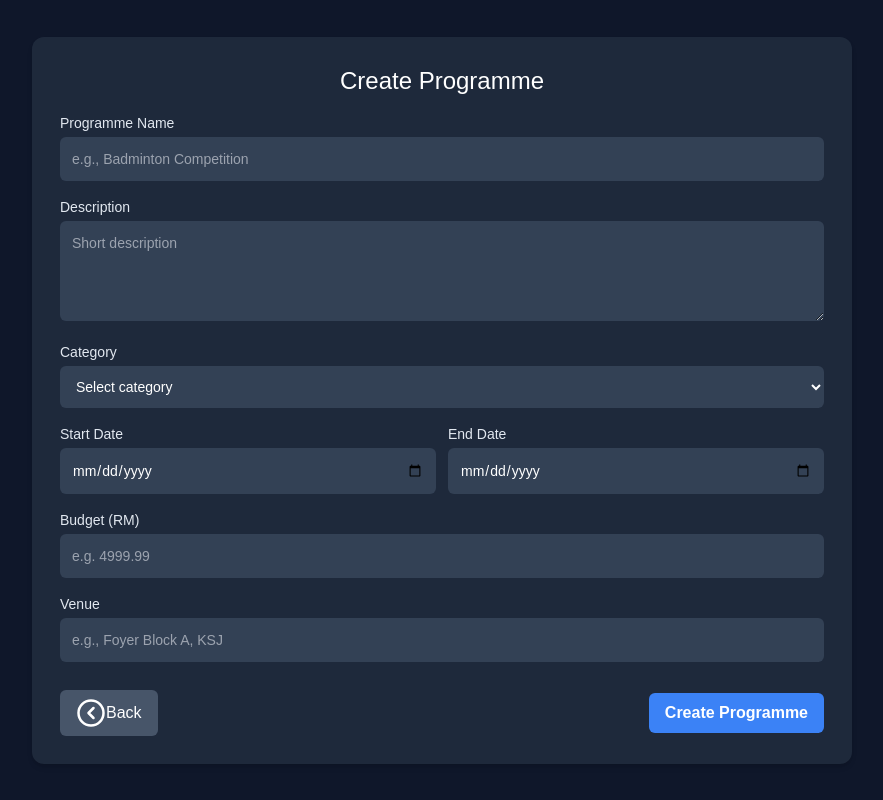
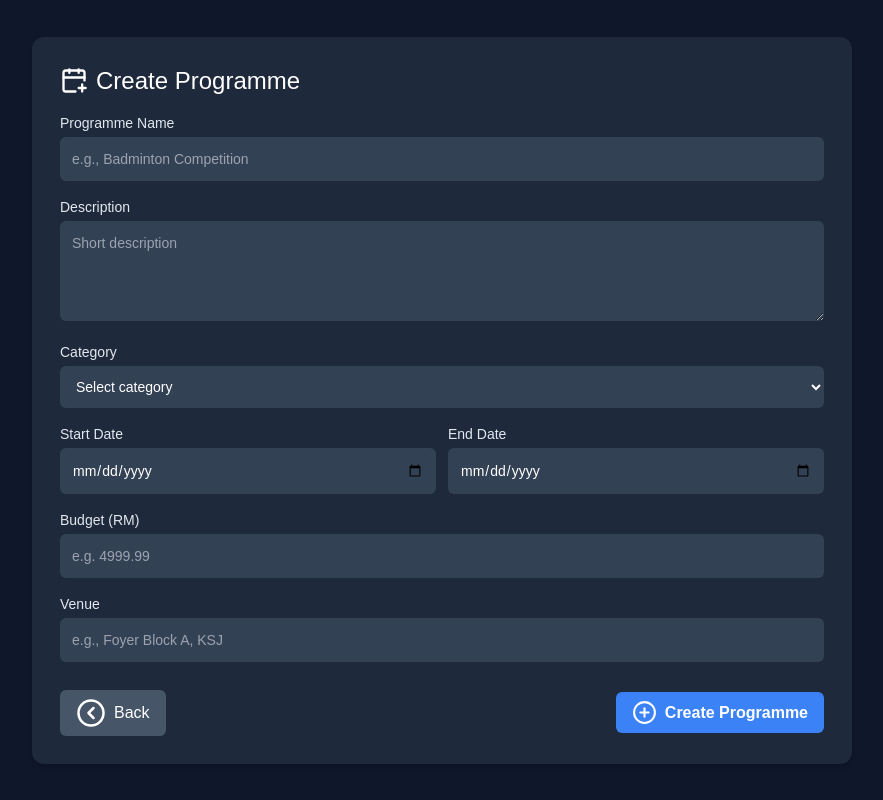
Before and after one commit to tnkhanok01-hub/programme-system, a Next.js app: page /create-programme-form in a window 1280 px wide. Shown: the whole page, without its empty margins (198-1081 px from the left). Built offline with nearby package versions, Linux system fonts and the light colour scheme; no server answers.

Commit message:
Update icon for programme list header and buttons in create-programme/page.tsx

```diff
--- a/app/create-programme-form/page.tsx
+++ b/app/create-programme-form/page.tsx
@@ -2,7 +2,7 @@
 import React, { useState } from "react"
 import { supabase } from '../../lib/supabaseClient'
 import { useRouter } from "next/navigation"
-import { CircleChevronLeft } from "lucide-react"
+import { CircleChevronLeft, CalendarPlus, CirclePlus } from "lucide-react"
 
 export default function CreateProgrammePage() {
   const router = useRouter()
@@ -72,7 +72,8 @@ export default function CreateProgrammePage() {
     <main className="min-h-screen flex items-center justify-center p-8 bg-slate-900">
       <div className="w-full max-w-[820px] bg-slate-800 rounded-xl shadow-md p-7">
 
-        <h1 className="text-white text-2xl mb-4 text-center">
+        <h1 className="flex items-center gap-2 text-white text-2xl mb-4 text-center">
+          <CalendarPlus size={28} />
           Create Programme
         </h1>
 
@@ -211,7 +212,7 @@ export default function CreateProgrammePage() {
             <button
               type="button"
               onClick={() => router.push("/create-programme")}
-              className=" flex items-center bg-slate-600 hover:bg-slate-500 text-white px-4 py-2 rounded-md cursor-pointer"
+              className=" flex items-center gap-2 bg-slate-600 hover:bg-slate-500 text-white px-4 py-2 rounded-md cursor-pointer"
             >
               <CircleChevronLeft size={30}/>
               Back
@@ -219,8 +220,9 @@ export default function CreateProgrammePage() {
 
             <button
               type="submit"
-              className="bg-blue-500 hover:bg-blue-600 text-white font-bold px-4 py-2 rounded-md transition cursor-pointer"
+              className=" flex items-center gap-2 bg-blue-500 hover:bg-blue-600 text-white font-bold px-4 py-2 rounded-md transition cursor-pointer"
             >
+              <CirclePlus size={25} />
               Create Programme
             </button>
           </div>
--- a/app/create-programme/page.tsx
+++ b/app/create-programme/page.tsx
@@ -2,7 +2,7 @@
 import React, { useState, useEffect } from "react"
 import { useRouter } from "next/navigation"
 import { supabase } from "../../lib/supabaseClient"
-import { Pencil, Trash } from "lucide-react"
+import { Pencil, Trash, CirclePlus, Table, Save, CircleX} from "lucide-react"
 
 export default function ProgrammePage() {
   const [programmes, setProgrammes] = useState<any[]>([])
@@ -158,12 +158,16 @@ export default function ProgrammePage() {
 
         {/* HEADER */}
         <div className="flex justify-between items-center mb-4">
-          <h2 className="text-white text-xl">Programme List</h2>
+          <h2 className="flex items-center gap-2 text-white text-xl">
+            <Table size={22} />
+            Programme List
+          </h2>
 
           <button
             onClick={() => router.push("/create-programme-form")}
-            className="bg-blue-500 hover:bg-blue-600 text-white font-bold px-4 py-2 rounded-md transition cursor-pointer"
+            className="flex items-center gap-2 bg-blue-500 hover:bg-blue-600 text-white font-bold px-4 py-2 rounded-md transition cursor-pointer"
           >
+            <CirclePlus size={25} />
             Create Programme
           </button>
         </div>
@@ -242,7 +246,9 @@ export default function ProgrammePage() {
           <div className="fixed inset-0 bg-black/50 flex items-center justify-center z-50">
             <div className="bg-slate-800 p-6 rounded-xl w-full max-w-[500px]">
 
-              <h2 className="text-white text-xl mb-4">Edit Programme</h2>
+              <h2 className="flex items-center gap-2 text-white text-xl mb-4">
+                <Pencil size={22} />
+                Edit Programme</h2>
 
               {/* NAME */}
               <input
@@ -309,15 +315,17 @@ export default function ProgrammePage() {
               <div className="flex justify-end gap-2">
                 <button
                   onClick={() => setShowEditModal(false)}
-                  className="bg-gray-500 hover:bg-gray-600 px-4 py-2 rounded text-white cursor-pointer"
+                  className="flex items-center gap-2 bg-gray-500 hover:bg-gray-600 px-4 py-2 rounded text-white cursor-pointer"
                 >
+                  <CircleX size={20} />
                   Cancel
                 </button>
 
                 <button
                   onClick={handleUpdate}
-                  className="bg-green-500 hover:bg-green-600 px-4 py-2 rounded text-white cursor-pointer"
+                  className="flex items-center gap-2 bg-green-500 hover:bg-green-600 px-4 py-2 rounded text-white cursor-pointer"
                 >
+                  <Save size={20} />
                   Save
                 </button>
               </div>
```
